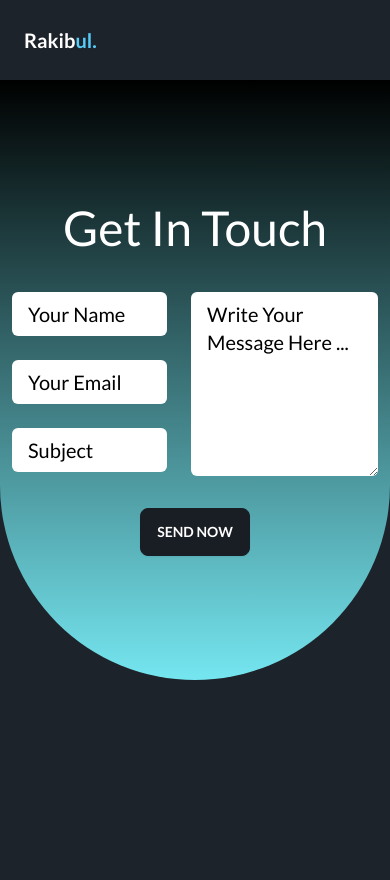
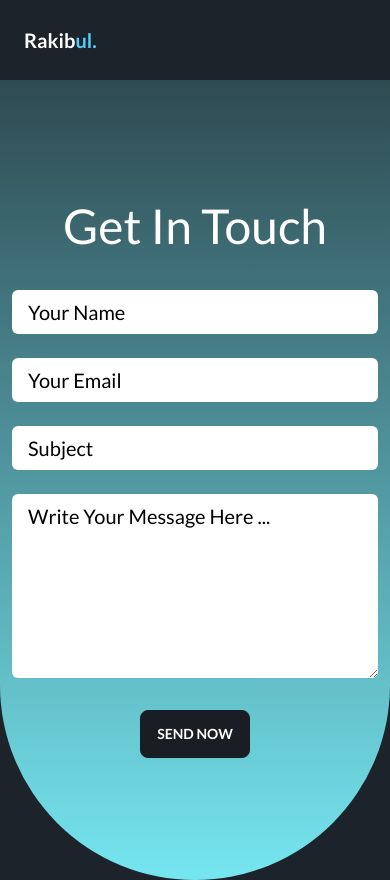
Before and after one commit to Rakibjrb/portfolio, a React (Vite) app: page /contact in a window 390 px wide. Before the commit the page ends 844 px from the top, so only its background shows below. Built offline with nearby package versions, Linux system fonts and the light colour scheme; no server answers; some icons are missing.

Commit message:
completed responsiveness for different devices

```diff
--- a/src/Pages/Contact/Contact.jsx
+++ b/src/Pages/Contact/Contact.jsx
@@ -2,11 +2,11 @@ import SectionHeader from "../../Components/CommonComponets/SectionHeader/Sectio
 
 const Contact = () => {
   return (
-    <div className="max-w-7xl mx-auto px-3 xl:px-0 h-[600px] flex justify-center items-center bg-gradient-to-b from-[#000000] to-[#75e6f0] rounded-b-full">
+    <div className="max-w-7xl mx-auto px-3 xl:px-0 h-[800px] md:h-[600px] flex justify-center items-center bg-gradient-to-b from-[#75e6f033] md:from-black to-[#75e6f0] md:to-[#75e6f0] rounded-b-full">
       <div className="font-lato">
         <SectionHeader title={"Get In Touch"} />
         <form>
-          <div className="flex gap-6">
+          <div className="flex flex-col md:flex-row gap-6">
             <div className="space-y-6 flex-1">
               <input
                 className="bg-white text-xl py-2 px-4 rounded-md w-full placeholder:text-black text-black outline-none"
```
